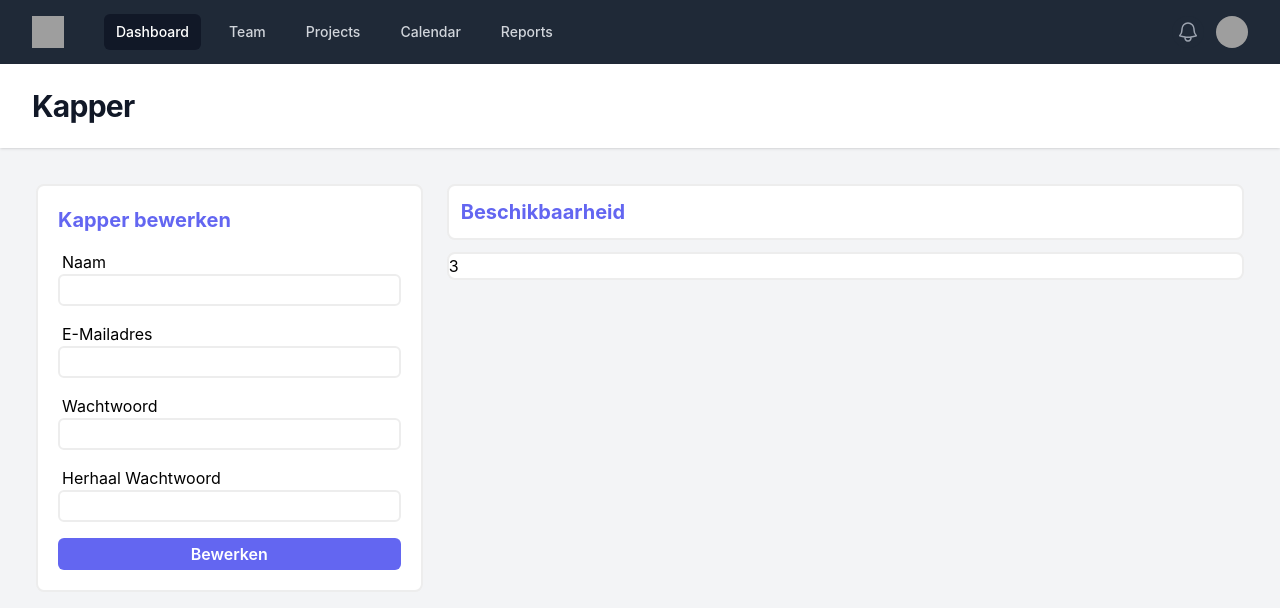
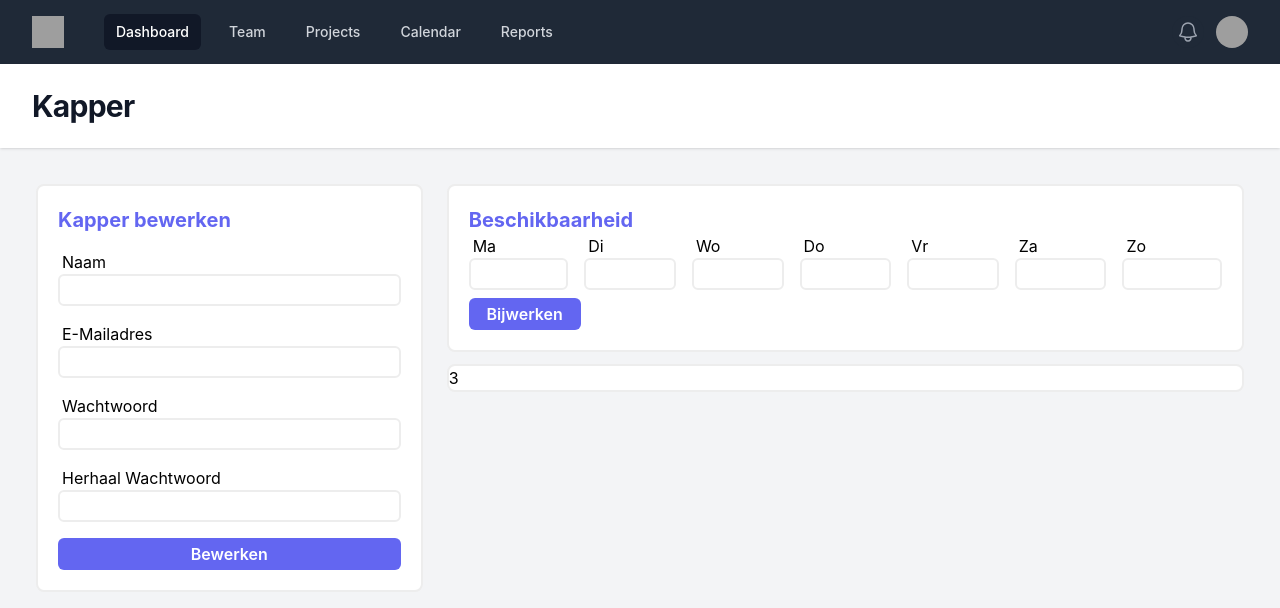
Before and after one commit to MeesPos/web.kappers-project, a Next.js app: page /dashboard/kapper/1 in a window 1280 px wide. Shown: the top 608 px of the page. Built offline with nearby package versions, Linux system fonts and the light colour scheme; grey boxes are pictures that could not be loaded.

Commit message:
added beschikbaarheid form

```diff
--- a/components/KapperForm.tsx
+++ b/components/KapperForm.tsx
@@ -23,11 +23,12 @@ export function KapperForm({
 					className="my-4"
 					type="password"
 				/>
-				<input
+				<button
 					type="submit"
-					value={submitName}
 					className="text-white hover:cursor-pointer bg-indigo-500 rounded-md font-semibold w-full h-8 "
-				/>
+				>
+					{submitName}
+				</button>
 			</form>
 		</>
 	);
--- a/pages/dashboard/kapper/[id].tsx
+++ b/pages/dashboard/kapper/[id].tsx
@@ -1,5 +1,6 @@
 import type { NextPage } from "next";
 import { DashboardWrapper } from "../../../components/DashboardWrapper";
+import { Input } from "../../../components/Input";
 import { KapperForm } from "../../../components/KapperForm";
 
 function classNames(...classes: any[]) {
@@ -7,11 +8,28 @@ function classNames(...classes: any[]) {
 }
 function Beschikbaarheid() {
 	return (
-		<div>
-			<div className="m-3">
+		<div className="">
+			<div className="m-5 ">
 				<h3 className="text-xl font-bold text-indigo-500">
 					Beschikbaarheid
 				</h3>
+				<form className="relative">
+					<div className="grid grid-cols-7">
+						<Input name="Ma" className="mr-2" />
+						<Input name="Di" className="mx-2" />
+						<Input name="Wo" className="mx-2" />
+						<Input name="Do" className="mx-2" />
+						<Input name="Vr" className="mx-2" />
+						<Input name="Za" className="mx-2" />
+						<Input name="Zo" className="ml-2" />
+					</div>
+					<button
+						type="submit"
+						className="text-white hover:cursor-pointer bg-indigo-500 rounded-md font-semibold h-8 mt-2 w-28"
+					>
+						Bijwerken
+					</button>
+				</form>
 			</div>
 		</div>
 	);
```
